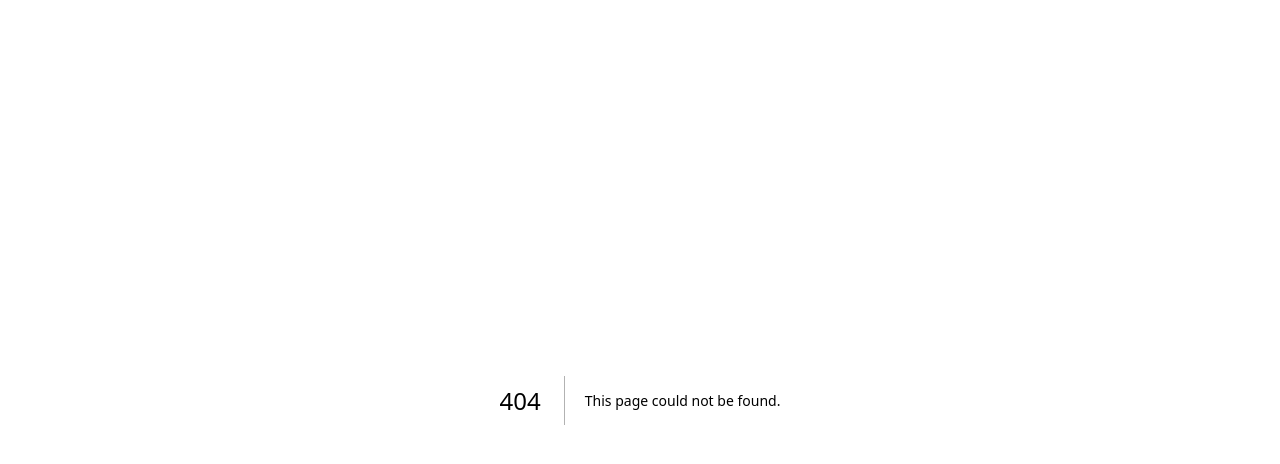
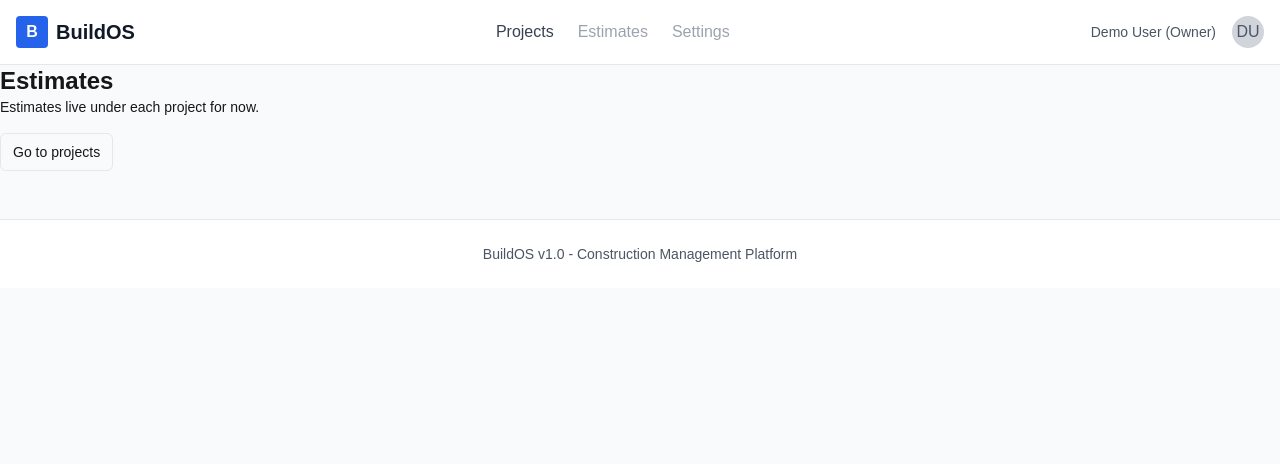
Before and after one commit to DesignCorporation/BuildOS, a Next.js app in the folder apps/web/: page /estimates in a window 1280 px wide. Before the commit this address had no page. Shown: the top 464 px of the page. Built offline with nearby package versions, Linux system fonts and the light colour scheme.

Commit message:
feat: add placeholder estimates and settings pages

```diff
--- /dev/null
+++ b/apps/web/app/(dashboard)/estimates/page.tsx
@@ -0,0 +1,22 @@
+// BuildOS - Estimates page (placeholder)
+
+import Link from "next/link";
+
+export default function EstimatesPage() {
+  return (
+    <div className="space-y-4">
+      <div>
+        <h1 className="text-2xl font-semibold">Estimates</h1>
+        <p className="text-sm text-muted-foreground">
+          Estimates live under each project for now.
+        </p>
+      </div>
+      <Link
+        href="/projects"
+        className="inline-flex items-center rounded-md border px-3 py-2 text-sm font-medium hover:bg-muted"
+      >
+        Go to projects
+      </Link>
+    </div>
+  );
+}
--- /dev/null
+++ b/apps/web/app/(dashboard)/settings/page.tsx
@@ -0,0 +1,14 @@
+// BuildOS - Settings page (placeholder)
+
+export default function SettingsPage() {
+  return (
+    <div className="space-y-4">
+      <div>
+        <h1 className="text-2xl font-semibold">Settings</h1>
+        <p className="text-sm text-muted-foreground">
+          Settings will be available after authentication is wired up.
+        </p>
+      </div>
+    </div>
+  );
+}
```
